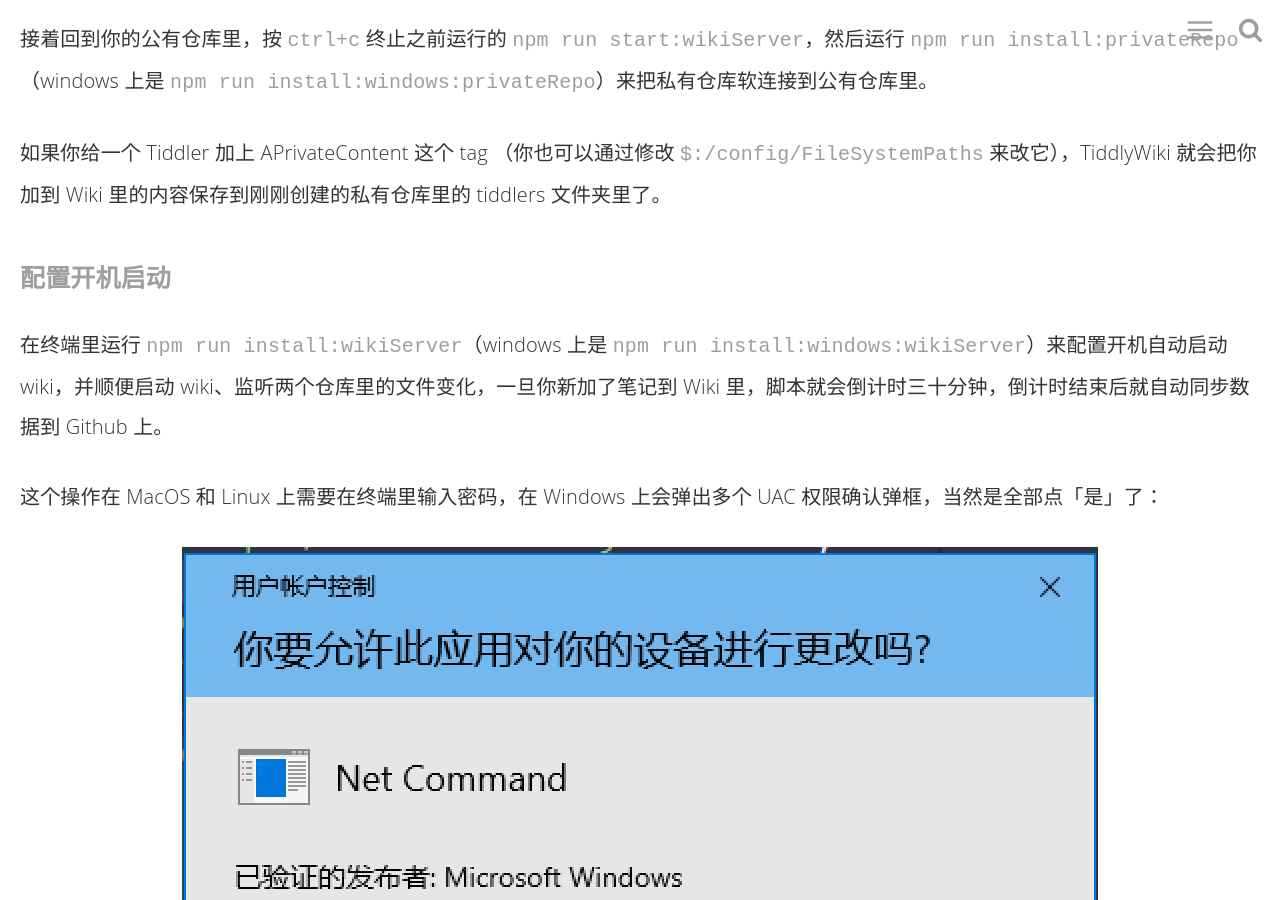
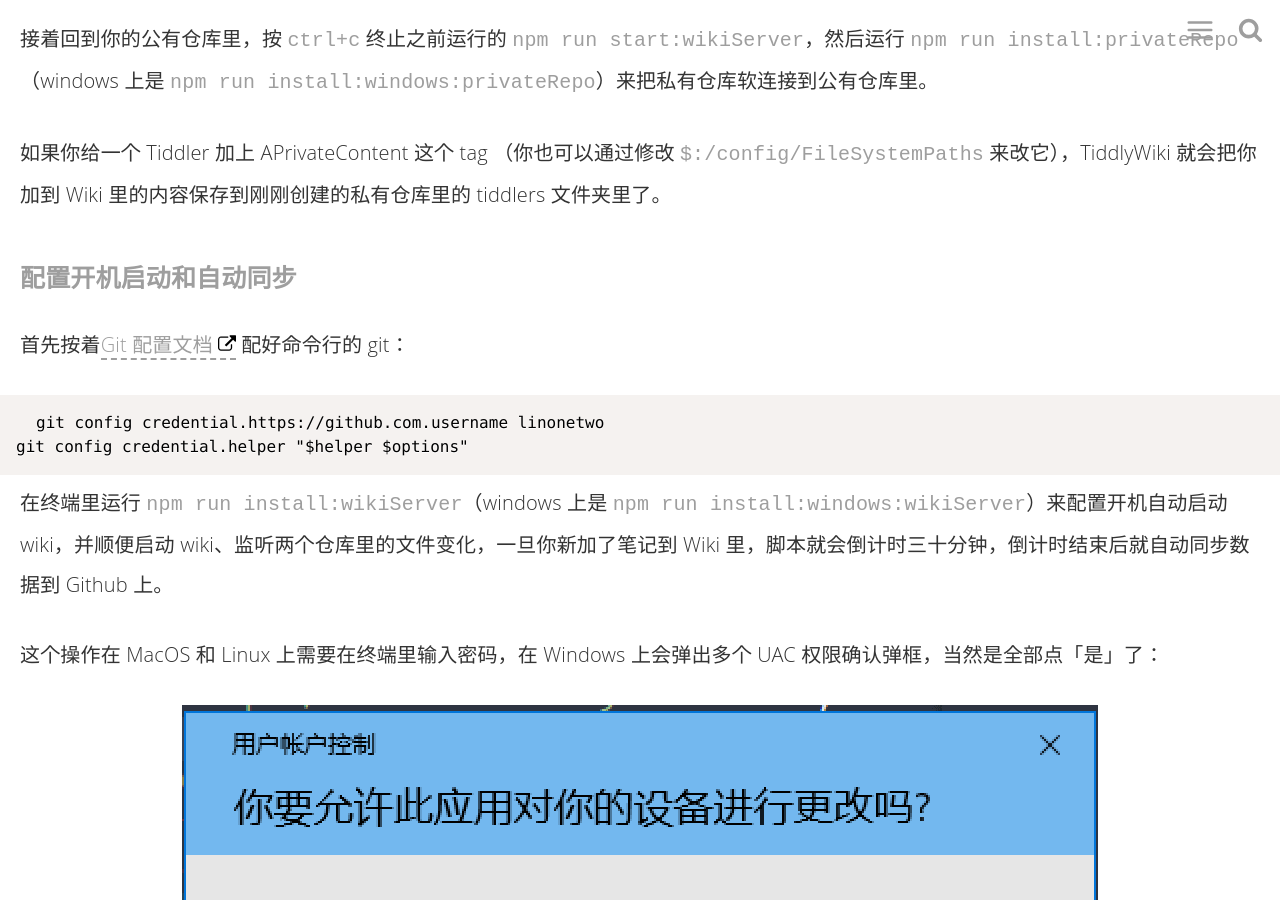
Before and after one commit to linonetwo/linonetwo.github.io, a Jekyll site: the page built from _posts/2020-04-13-用tiddlywiki替代notion和evernote管理知识.md, in a window 1280 px wide and 900 px high, scrolled down 10209 px. Built offline with Jekyll 4.4.1, drawn with Linux system fonts in a browser that asks for light colours; comment, search, counter and statistics services are not loaded.

Commit message:
Update 2020-04-13-用tiddlywiki替代notion和evernote管理知识.md

````diff
--- a/_posts/2020-04-13-用tiddlywiki替代notion和evernote管理知识.md
+++ b/_posts/2020-04-13-用tiddlywiki替代notion和evernote管理知识.md
@@ -93,7 +93,14 @@ WebCatalog 就会帮你把你的 Wiki 打包成一个桌面 App 啦！而且打
 
 如果你给一个 Tiddler 加上 APrivateContent 这个 tag （你也可以通过修改 `$:/config/FileSystemPaths` 来改它），TiddlyWiki 就会把你加到 Wiki 里的内容保存到刚刚创建的私有仓库里的 tiddlers 文件夹里了。
 
-### 配置开机启动
+### 配置开机启动和自动同步
+
+首先按着[Git 配置文档](https://git-scm.com/docs/gitcredentials) 配好命令行的 git：
+
+```shell
+git config credential.https://github.com.username linonetwo
+git config credential.helper "$helper $options"
+```
 
 在终端里运行 `npm run install:wikiServer`（windows 上是 `npm run install:windows:wikiServer`）来配置开机自动启动 wiki，并顺便启动 wiki、监听两个仓库里的文件变化，一旦你新加了笔记到 Wiki 里，脚本就会倒计时三十分钟，倒计时结束后就自动同步数据到 Github 上。
 
````
